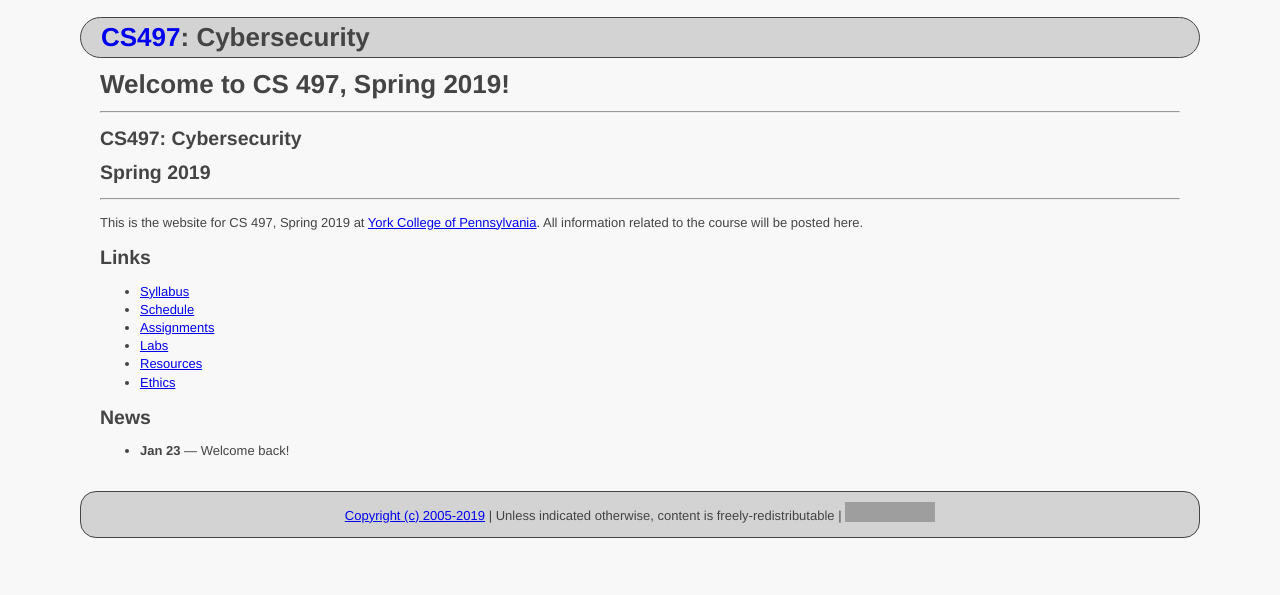
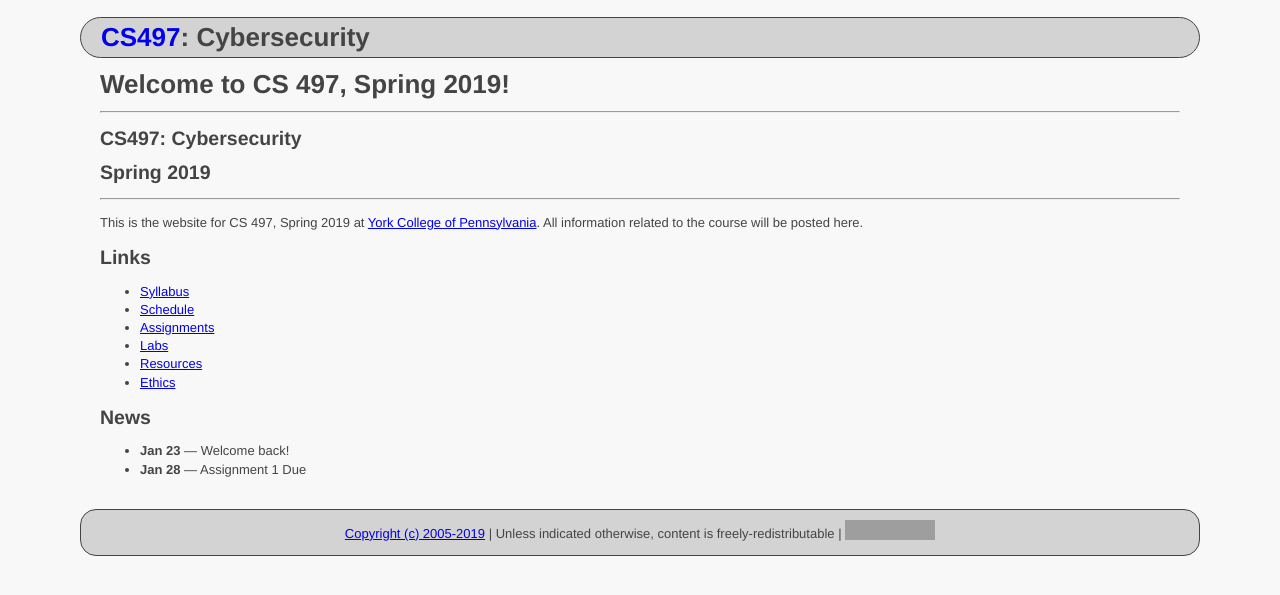
Before and after one commit to ycpcs/cs497-spring2019, a Jekyll site: the page built from index.md, in a window 1280 px wide. Shown: the top 595 px of the page. Built offline with Jekyll 4.4.1, drawn with Linux system fonts in a browser that asks for light colours; grey boxes are pictures that could not be loaded.

Commit message:
Update index.md

```diff
--- a/index.md
+++ b/index.md
@@ -29,3 +29,4 @@ All information related to the course will be posted here.
 ## News
 
 * **Jan 23** &mdash; Welcome back!
+* **Jan 28** &mdash; Assignment 1 Due
```
